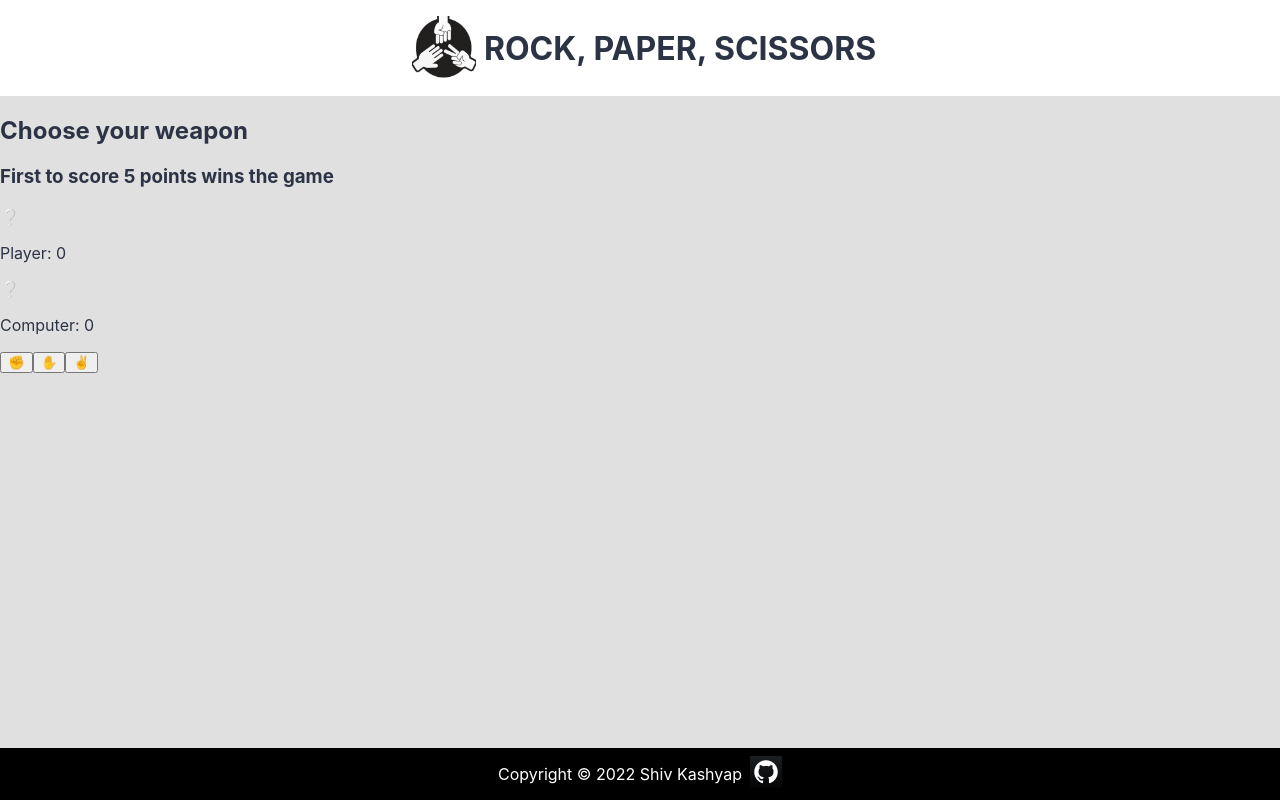
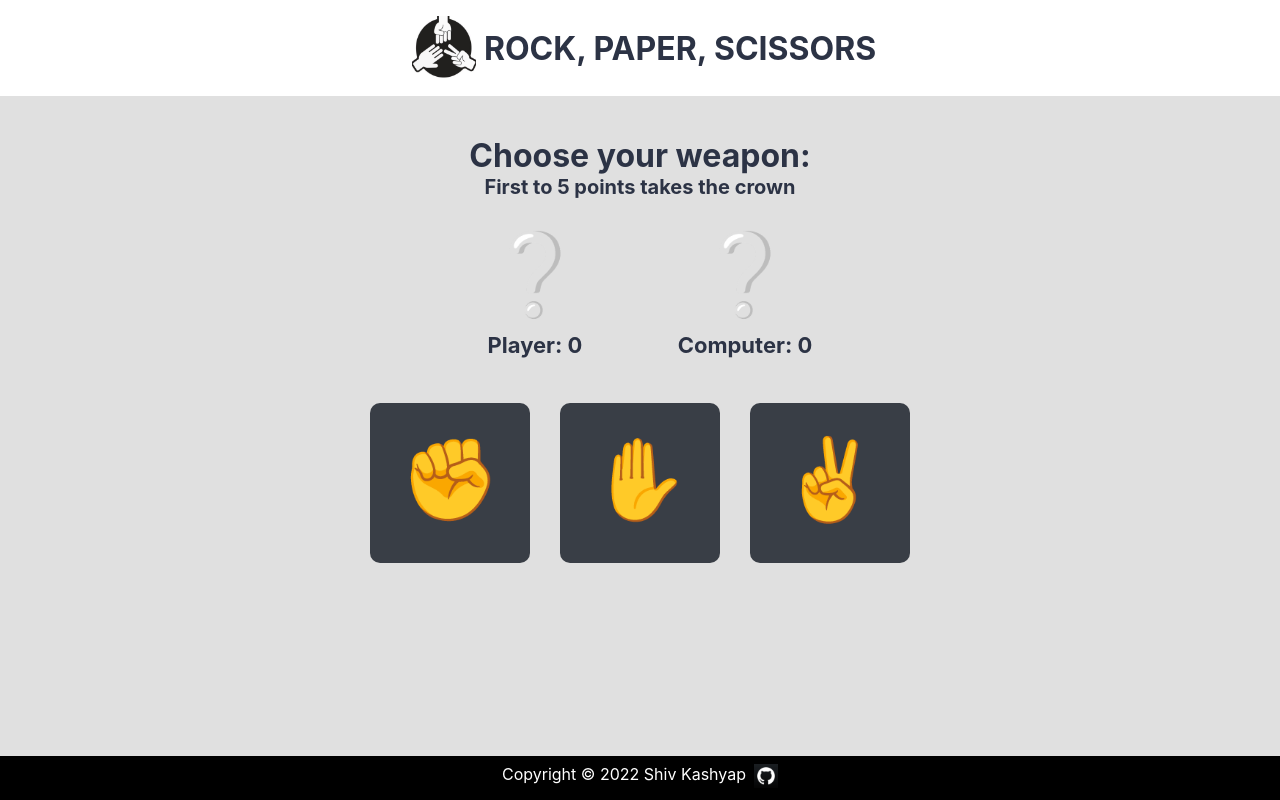
Before and after one commit to shivsgkashyap/rock-paper-scissors, a React (Vite) app: page / in a window 1280 px wide. Built offline with nearby package versions, Linux system fonts and the light colour scheme.

Commit message:
Added more styling + animation

```diff
--- a/src/App.css
+++ b/src/App.css
@@ -12,6 +12,83 @@ header img {
   padding: 0.5em;
 }
 
+.main {
+  margin-top: 40px;
+  text-align: center;
+}
+
+.scoreboard {
+  margin-bottom: 15px;
+}
+
+.score-info {
+  font-size: 32px;
+}
+
+.score-message {
+  font-size: 20px;
+  margin-bottom: 15px;
+}
+
+.scores-container {
+  display: flex;
+  align-items: center;
+  justify-content: space-between;
+  max-width: 400px;
+  padding: 10px;
+  margin: 0 auto;
+}
+
+.score-box {
+  width: 170px;
+}
+
+.score {
+  margin-top: 10px;
+  margin-bottom: 20px;
+  font-size: 22px;
+  font-weight: bold;
+}
+
+button {
+  border: none;
+  color: inherit;
+  font-family: inherit;
+  font-size: inherit;
+  cursor: pointer;
+  outline: none;
+}
+
+.buttons {
+  display: flex;
+  align-items: center;
+  justify-content: center;
+  gap: 30px;
+}
+
+.rock-button,
+.paper-button,
+.scissors-button {
+  border-radius: 10px;
+  background-color: #393e46;
+  width: 160px;
+  height: 160px;
+  transition: transform 0.2s ease-in;
+}
+
+.rock-button:hover,
+.paper-button:hover,
+.scissors-button:hover {
+  background-color: #4a4f57;
+  transform: scale(1.1);
+  box-shadow: 0 0 20px 1px;
+}
+
+.sign {
+  font-size: 80px;
+  margin-bottom: 10px;
+}
+
 footer {
   display: flex;
   background-color: black;
@@ -20,6 +97,7 @@ footer {
   bottom: 0;
   left: 0;
   right: 0;
+  padding: 0.5em;
 }
 
 footer p {
@@ -32,6 +110,11 @@ footer a {
 }
 
 footer img {
-  height: 2em;
-  width: 2em;
+  height: 1.5em;
+  width: 1.5em;
+  transition: transform 0.3s ease-in-out;
 }
+
+footer img:hover {
+  transform: rotate(360deg) scale(1.2);
+}
--- a/src/App.jsx
+++ b/src/App.jsx
@@ -5,8 +5,6 @@ import Main from "./components/Main";
 import Footer from "./components/Footer";
 
 export default function App() {
-  const [count, setCount] = useState(0);
-
   return (
     <div class="rock-paper-scissors">
       <Header />
--- a/src/components/Main.jsx
+++ b/src/components/Main.jsx
@@ -4,8 +4,8 @@ export default function Main() {
   return (
     <main class="main">
       <div class="scoreboard">
-        <h2 class="score-info">Choose your weapon</h2>
-        <h3 class="score-message">First to score 5 points wins the game</h3>
+        <h2 class="score-info">Choose your weapon:</h2>
+        <h3 class="score-message">First to 5 points takes the crown</h3>
         <div class="scores-container">
           <div class="score-box">
             <div class="sign">❔</div>
--- a/src/index.css
+++ b/src/index.css
@@ -1,5 +1,9 @@
-* {
+*,
+*::before,
+*::after {
   box-sizing: border-box;
+  padding: 0;
+  margin: 0;
 }
 
 body {
```
